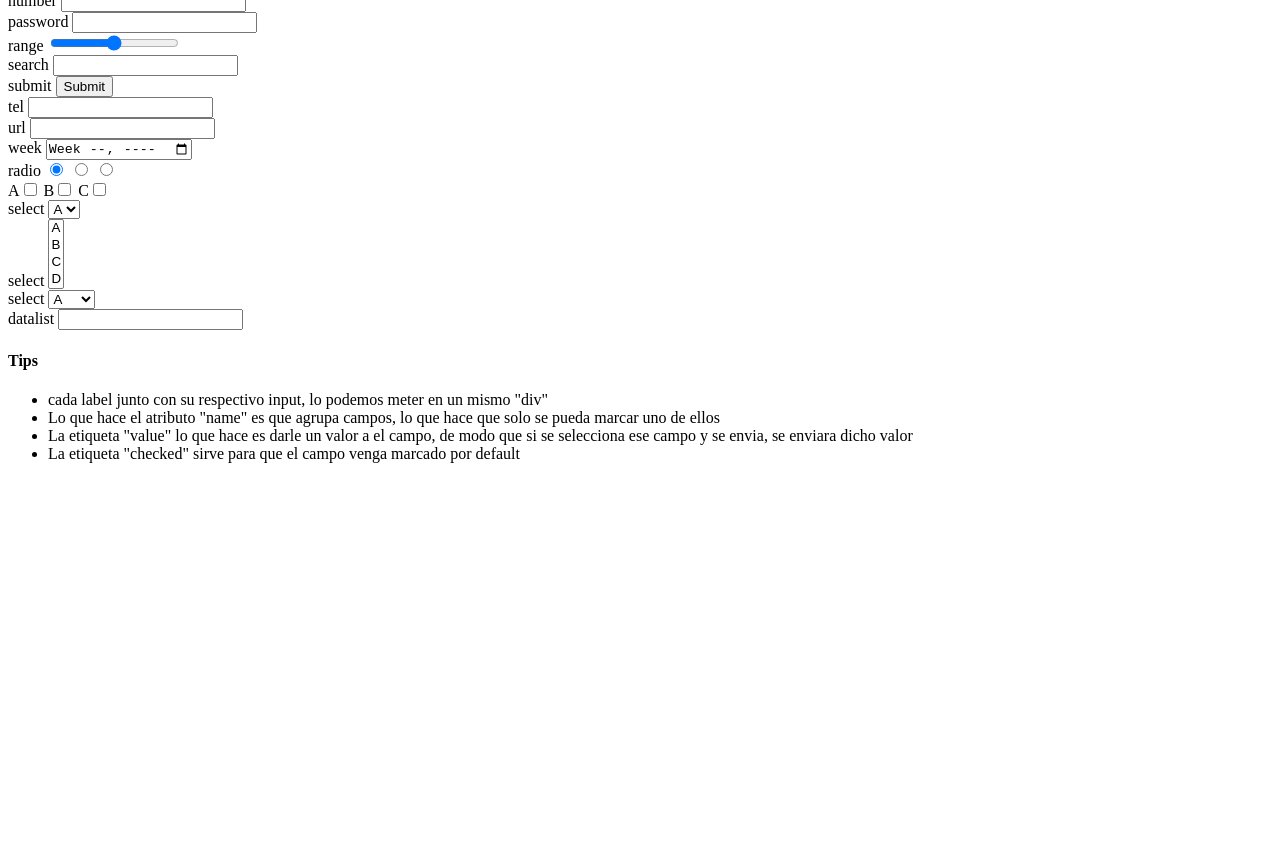
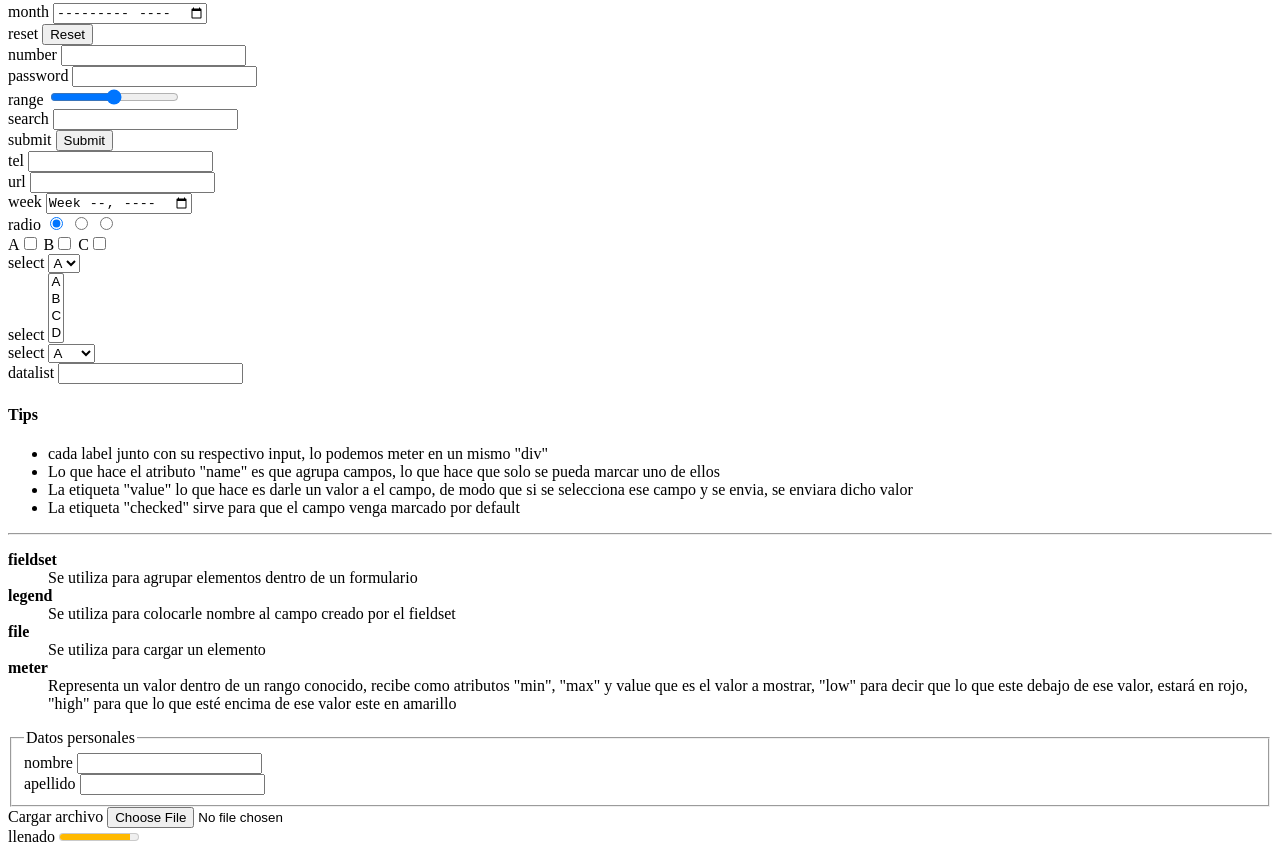
Before and after one commit to Felipeagq/html_css_js, a plain HTML site: page HTML/formularios.html in a window 1280 px wide. Shown: the part 1674-2528 px from the top of the page. Before the commit the page ends 2153 px from the top, so only its background shows below. Drawn offline with Linux system fonts and the light colour scheme.

Commit message:
Formularios extra

```diff
--- a/HTML/formularios.html
+++ b/HTML/formularios.html
@@ -1,5 +1,5 @@
 <!DOCTYPE html>
-<html lang="en">
+<html lang="es">
 <head>
     <meta charset="UTF-8">
     <meta http-equiv="X-UA-Compatible" content="IE=edge">
@@ -109,6 +109,9 @@
 
                     <dt><b>select</b></dt>
                     <dd>Se puede decir que es una combinación de radio y checkbox, estos dentro de si, tienen la etiqueta "option" la cual contendrá las diferentes opciones del select, el atributo booleano "multiple" dentro de la etiqueta de apertura de select, da la opción de seleccionar vaios campos al mantener la tecla ctrl presionada, para agrupar opciones usamos "optgroup" y se veria el atributo label</dd>
+
+                    <dt><b>datalsit</b></dt>
+                    <dd>Muy parecido a select, solo que se debe colocar que es te de type "list" y el colocar un nombre en el atributo "list" <b>list="Lista_XD"</b> y luego aparte dentro de las etiquetas datalist colocar las "option", en las option, el values es el titulo en negrilla y lo que va entre las etiquetas, será una breve descripción </dd>
                 </dl>
             </section>
         </section>
@@ -263,7 +266,9 @@
                 <datalist id="Letras">
                     <option value="A">AAAA</option>
                     <option value="B">BBBB</option>
+                    <option value="B">AASBB</option>
                     <option value="C">CCCC</option>
+                    <option value="C">CCDFC</option>
                     <option value="D">DDDD</option>
                 </datalist>
 
@@ -281,6 +286,50 @@
             </section>
         </section>
 
+        <hr>
+
+        <section>
+            <dl>
+                <dt><b>fieldset</b></dt>
+                <dd> Se utiliza para agrupar elementos dentro de un formulario </dd>
+
+                <dt><b>legend</b></dt>
+                <dd> Se utiliza para colocarle nombre al campo creado por el fieldset </dd>
+
+                <dt><b>file</b></dt>
+                <dd> Se utiliza para cargar un elemento </dd>
+
+                <dt><b>meter</b></dt>
+                <dd> Representa un valor dentro de un rango conocido, recibe como atributos "min", "max" y value que es el valor a mostrar, "low" para decir que lo que este debajo de ese valor, estará en rojo, "high" para que lo que esté encima de ese valor este en amarillo </dd>
+            </dl>
+        </section>
+
+
+        <form>
+            <fieldset>
+                <legend>Datos personales</legend>
+                <div>
+                    <label for="nombre">nombre</label>
+                    <input type="text" id="nombre">
+                </div>
+                <div>
+                    <label for="apellido">apellido </label>
+                    <input type="text" id="apellido">
+                </div>
+            </fieldset>
+
+            <div>
+                <label >Cargar archivo</label>
+                <input type="file">
+            </div>
+
+            <div>
+                <label for="fuel">llenado</label>
+                <meter id="fuel" min="0" max="100" value="90" low="30" high="80">
+                </meter>
+            </div>
+        </form>
+
     </main>
 
 </body>
```
